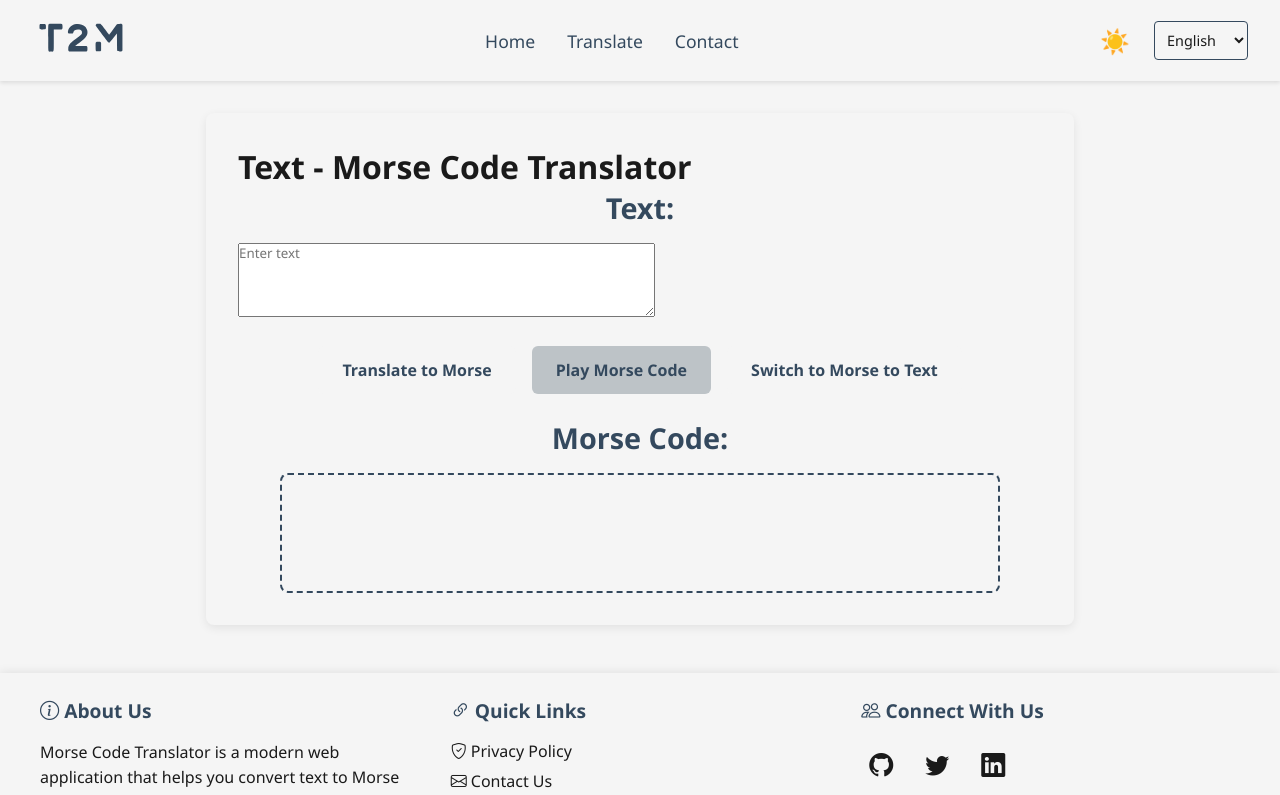
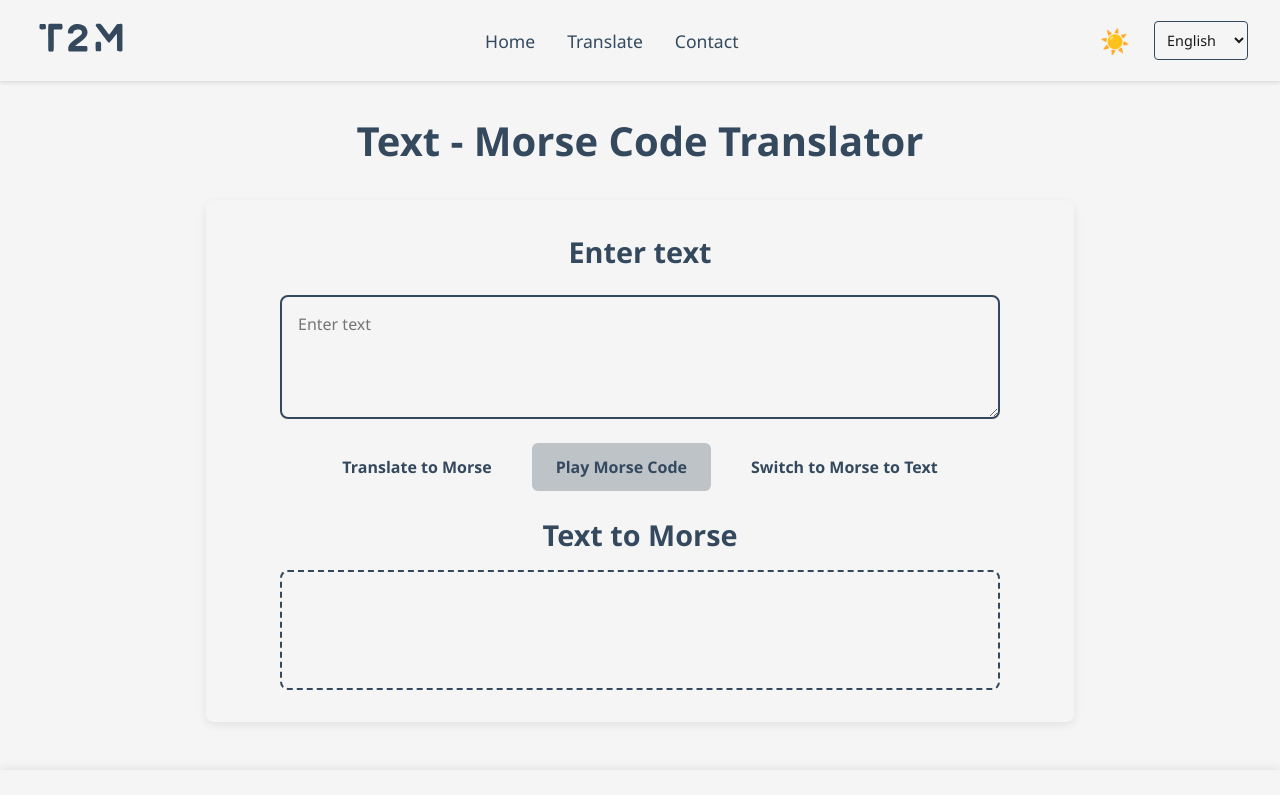
Before and after one commit to y1hy11/T2M---Text-Morse-Code-Translator, a React (Vite) app: page /convert in a window 1280 px wide. Shown: the top 795 px of the page. Built offline with nearby package versions, Linux system fonts and the light colour scheme.

Commit message:
Implement internationalization in MorseTranslator component

```diff
--- a/src/components/morseTranslator.jsx
+++ b/src/components/morseTranslator.jsx
@@ -1,7 +1,9 @@
 import { useState, useRef } from 'react';
-import morseCode from '../utils/MorseCode';
+import { useTranslation } from 'react-i18next';
+import morseCode from '../utils/morseCode';
 
 function MorseTranslator() {
+    const { t } = useTranslation();
     const [inputText, setInputText] = useState('');
     const [morseText, setMorseText] = useState('');
     const [isPlaying, setIsPlaying] = useState(false);
@@ -72,19 +74,22 @@ function MorseTranslator() {
 
     return (
         <div>
+            <h1 className='h1-converter'>{t('homePage.appTitle')}</h1>
             <div className="morse-translator">
-                <h1>Text - Morse Code Translator</h1>
-                <h2>{mode === 'text-to-morse' ? 'Text:' : 'Morse Code:'}</h2>
-                <div>
+                <h2>{mode === 'text-to-morse' ? t('translator.enterText') : t('translator.enterMorse')}</h2>
+                <div >
                     <textarea
+                        className="input-text"
                         rows="4"
                         cols="50"
                         value={inputText}
                         onChange={(e) => setInputText(e.target.value)}
-                        placeholder={mode === 'text-to-morse' ? 'Enter text' : 'Enter Morse code'} />
+                        placeholder={mode === 'text-to-morse' ? t('translator.enterText') : t('translator.enterMorse')} />
                 </div>
                 <div className="button-group">
-                    <button onClick={handleTranslate}>{mode === 'text-to-morse' ? 'Translate to Morse' : 'Translate to Text'}</button>
+                    <button onClick={handleTranslate}>
+                        {mode === 'text-to-morse' ? t('translator.translateToMorse') : t('translator.translateToText')}
+                    </button>
                     <button
                         onClick={() => {
                             if (isPlaying) {
@@ -92,16 +97,16 @@ function MorseTranslator() {
                             } else {
                                 playMorseCode(morseText);
                             }
-                        } }
+                        }}
                         disabled={!morseText}
                     >
-                        {isPlaying ? 'Pause Morse Code' : 'Play Morse Code'}
+                        {isPlaying ? t('translator.pauseMorseCode') : t('translator.playMorseCode')}
                     </button>
                     <button onClick={() => setMode(mode === 'text-to-morse' ? 'morse-to-text' : 'text-to-morse')}>
-                        Switch to {mode === 'text-to-morse' ? 'Morse to Text' : 'Text to Morse'}
+                        {t('translator.switchMode')} {mode === 'text-to-morse' ? t('translator.morseToText') : t('translator.textToMorse')}
                     </button>
                 </div>
-                <h2>{mode === 'text-to-morse' ? 'Morse Code:' : 'Text:'}</h2>
+                <h2>{mode === 'text-to-morse' ? t('translator.textToMorse') : t('translator.morseToText')}</h2>
                 <div className="morse-output">{morseText}</div>
             </div>
         </div>
```
